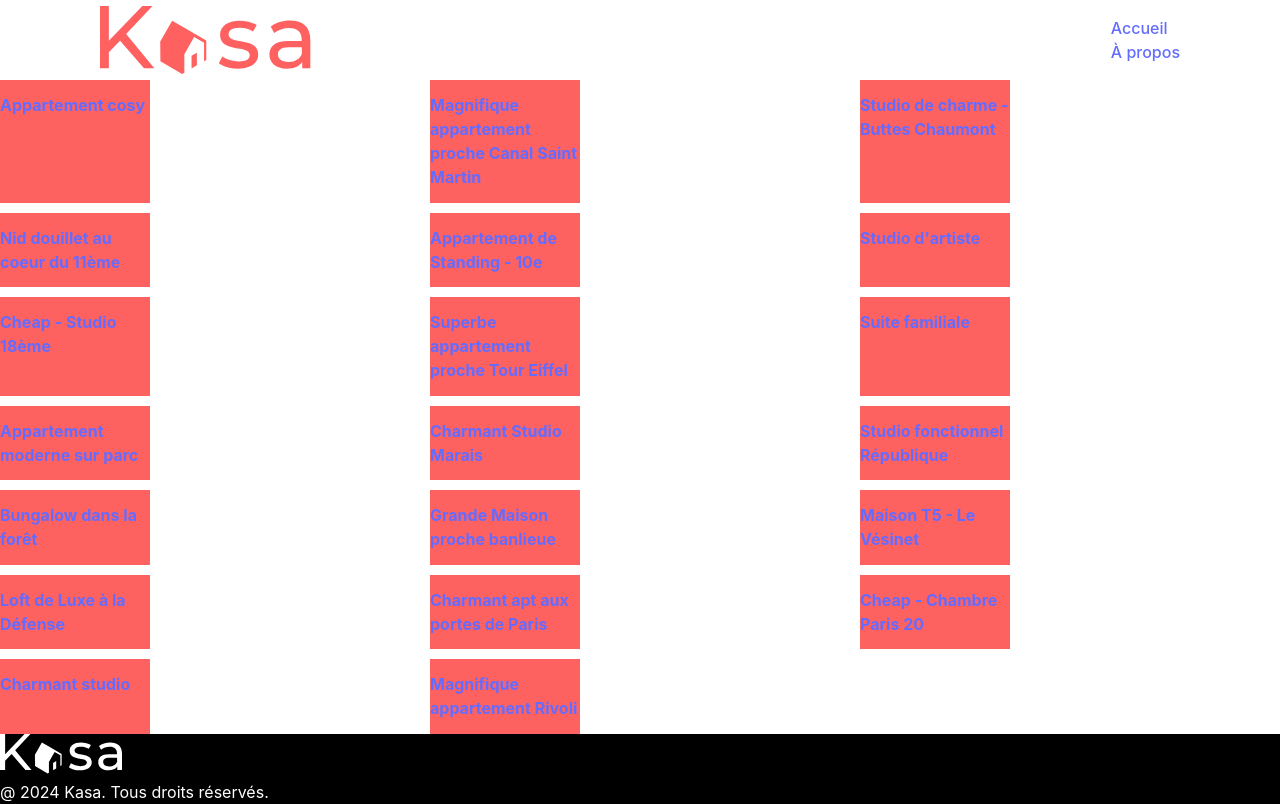
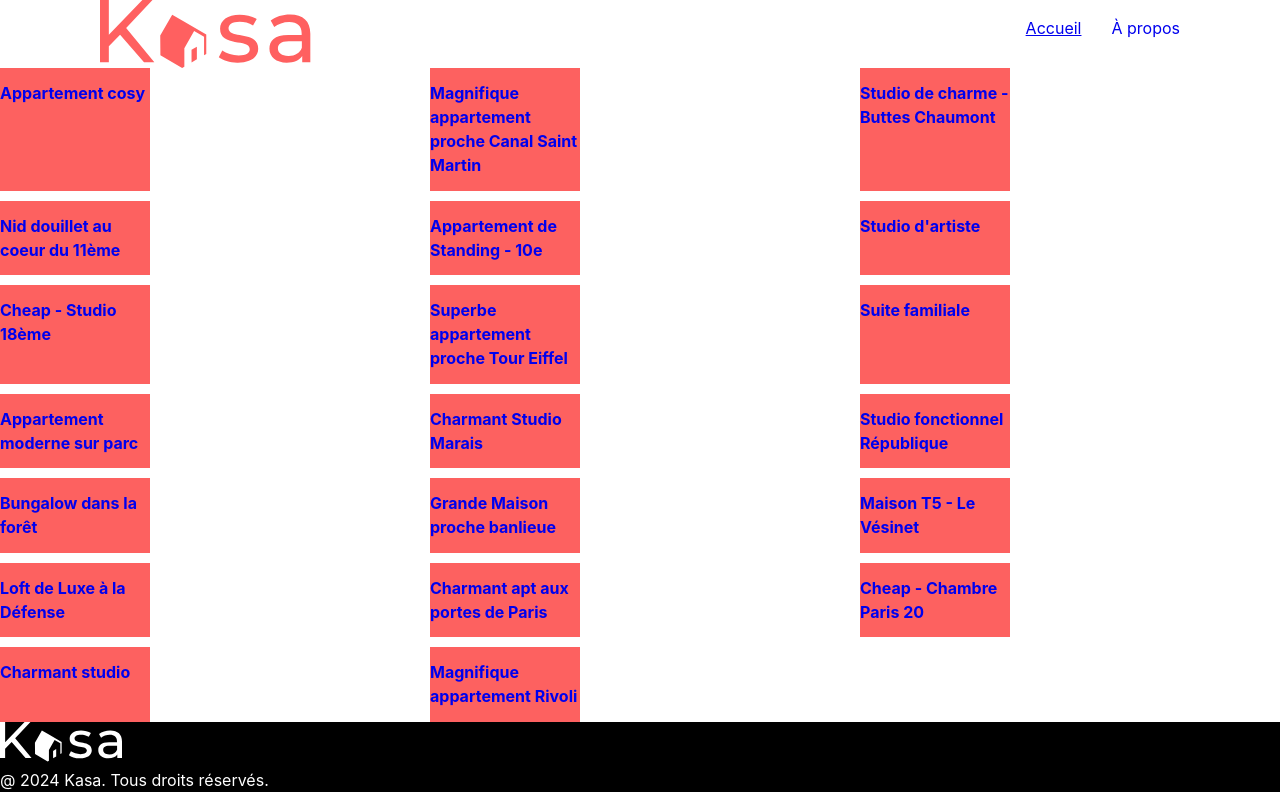
Before and after one commit to timout13/kasa, a React (Vite) app: page / in a window 1280 px wide. Built offline with nearby package versions, Linux system fonts and the light colour scheme.

Commit message:
feat-header: set active page on navbar menu

```diff
--- a/src/assets/css/index.css
+++ b/src/assets/css/index.css
@@ -14,13 +14,10 @@
 }
 
 a {
-  font-weight: 500;
-  color: #646cff;
-  text-decoration: inherit;
+  text-decoration: none;
 }
-
-a:hover {
-  color: #535bf2;
+a:visited {
+  color: black;
 }
 
 body {
@@ -46,7 +43,13 @@ h1 {
 }
 .header_linkswp {
   list-style: none;
+  display: flex;
+  gap: 30px;
 }
+.header_linkswp_item_link_active {
+  text-decoration: underline;
+}
+
 .footer {
   background-color: black;
 }
--- a/src/assets/sass/base/_normalize.scss
+++ b/src/assets/sass/base/_normalize.scss
@@ -11,13 +11,12 @@
 *{
   box-sizing: border-box;
 }
-a {
-  font-weight: 500;
-  color: #646cff;
-  text-decoration: inherit;
-}
-a:hover {
-  color: #535bf2;
+
+a{
+  text-decoration: none;
+  &:visited{
+    color: black;
+  }
 }
 
 body {
--- a/src/assets/sass/layouts/_header.scss
+++ b/src/assets/sass/layouts/_header.scss
@@ -5,9 +5,13 @@
   padding-inline: 100px;
   &_linkswp{
     list-style: none;
+    display: flex;
+    gap: 30px;
     &_item{
       &_link{
-
+        &_active{
+          text-decoration: underline;
+        }
       }
     }
   }
--- a/src/components/header/index.jsx
+++ b/src/components/header/index.jsx
@@ -1,12 +1,15 @@
 import logo from "../../assets/img/logo.svg";
+import {useLocation} from "react-router-dom";
+
 function Header() {
+   const path = useLocation().pathname;
     return (
         <>
             <header className="header">
                 <img src={logo} />
                 <ul className="header_linkswp">
-                    <li className="header_linkswp_item"><a className="header_linkswp_item_link" href="/">Accueil</a></li>
-                    <li className="header_linkswp_item"><a className="header_linkswp_item_link" href="/a-propos">À propos</a></li>
+                    <li className="header_linkswp_item"><a className={`header_linkswp_item_link ${path === '/' && 'header_linkswp_item_link_active'}`} href="/">Accueil</a></li>
+                    <li className="header_linkswp_item"><a className={`header_linkswp_item_link ${path === '/a-propos' && 'header_linkswp_item_link_active'}`}  href="/a-propos">À propos</a></li>
                 </ul>
             </header>
         </>
```
Also changed, not shown: 1 other file (tests, documents, lock files or other folders).
